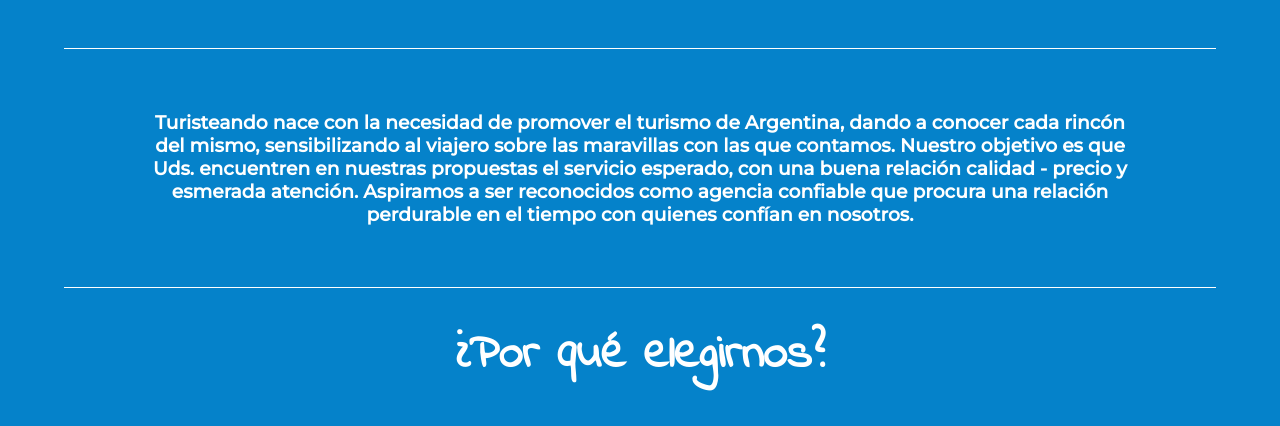
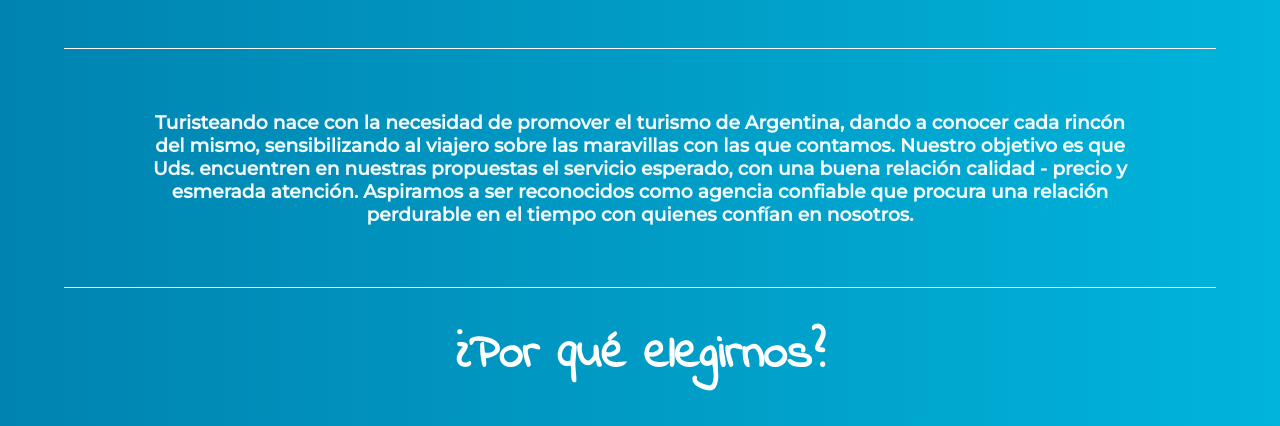
Before and after one commit to MaiaVelazquez01/Landing-Page-Portfolio, a plain HTML site: page index.html in a window 1280 px wide. Shown: the part 792-1218 px from the top of the page. Drawn offline with Linux system fonts and the light colour scheme.

Commit message:
cambio background

```diff
--- a/style.css
+++ b/style.css
@@ -7,7 +7,9 @@
 }
 
 body {
-  background-color:#0582CA;
+  background: #00B4DB;  /* fallback for old browsers */
+  background: -webkit-linear-gradient(to right, #0083B0, #00B4DB);  /* Chrome 10-25, Safari 5.1-6 */
+  background: linear-gradient(to right, #0083B0, #00B4DB); /* W3C, IE 10+/ Edge, Firefox 16+, Chrome 26+, Opera 12+, Safari 7+ */
 }
 
 header {
@@ -122,7 +124,7 @@ nav {
   border-top: 1px solid white;
   border-bottom: 1px solid white;
   font-family: 'Montserrat';
-  color: white;
+  color: rgba(255, 255, 255, 0.938);
   font-size: 1rem;
   text-align: center;
   display: flex;
```
